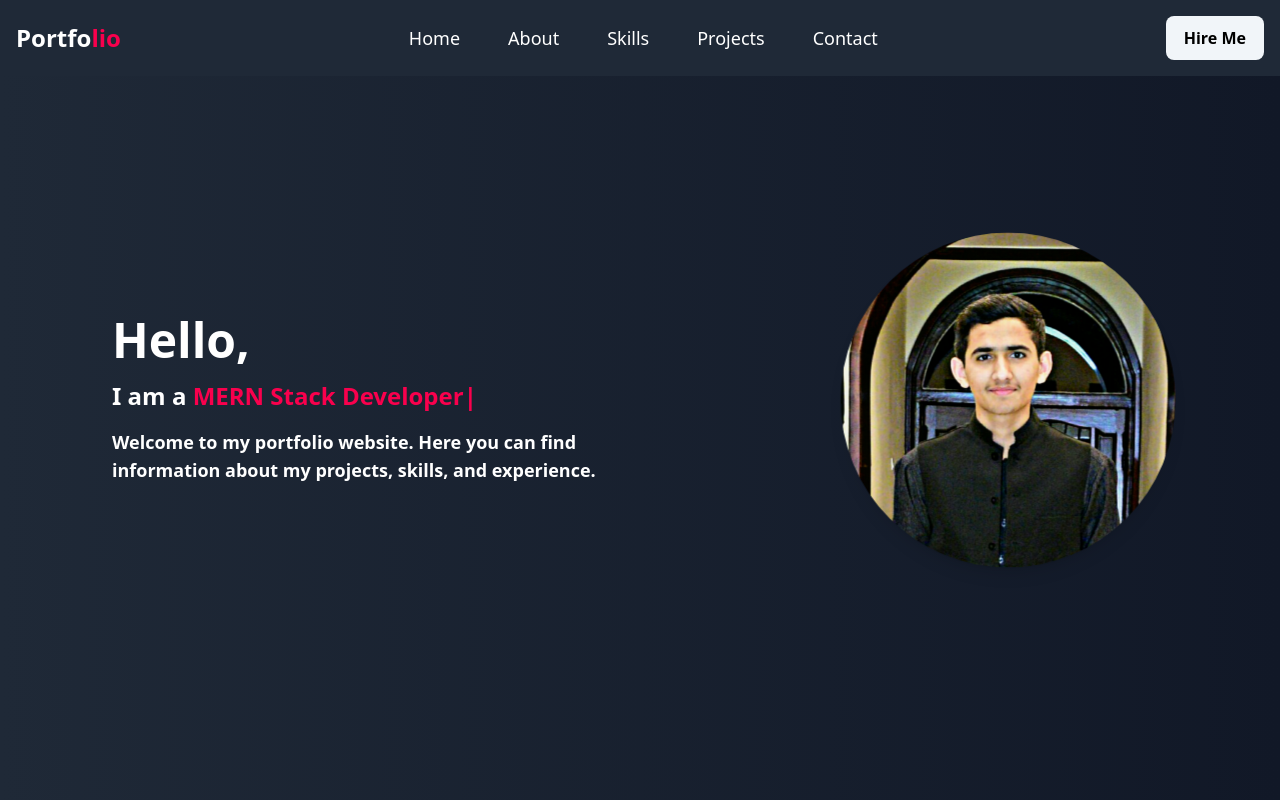
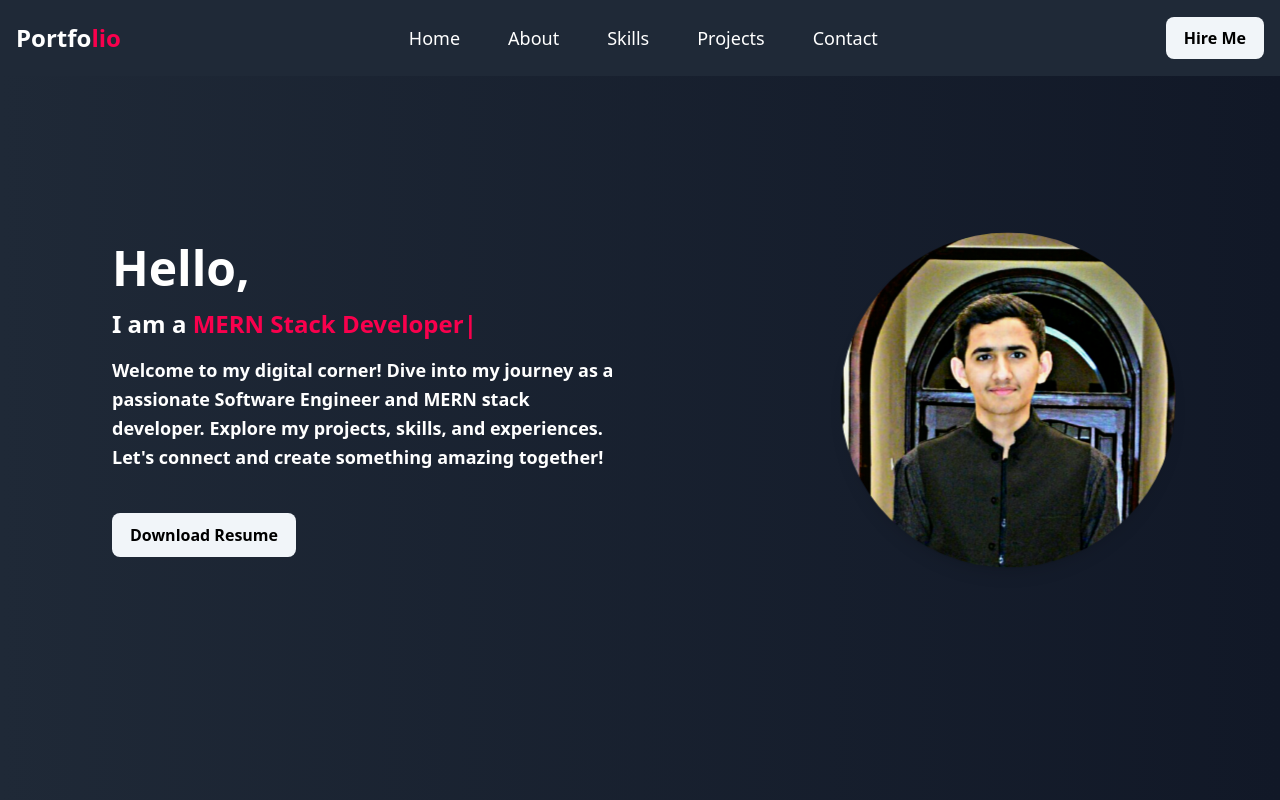
Before and after one commit to haroon8391/portfolio, a React (Create React App) app: page / in a window 1280 px wide. Shown: the top 800 px of the page. Built offline with nearby package versions, Linux system fonts and the light colour scheme.

Commit message:
update changes

```diff
--- a/src/Components/Navbar.jsx
+++ b/src/Components/Navbar.jsx
@@ -108,16 +108,22 @@ const Navbar = () => {
               </a>
             </li>
           </ul>
-          <div className="block text-center lg:hidden">
-            <button className="mt-4 bg-slate-100 text-black font-bold py-2 px-4 rounded-lg border-2 border-transparent hover:border-white hover:bg-gray-800 hover:text-white transition duration-300">
+          <div className="block text-center lg:hidden mt-6">
+            <a
+              className="bg-slate-100 text-black font-bold py-2 px-4 rounded-lg border-2 border-transparent hover:border-white hover:bg-gray-800 hover:text-white transition duration-300"
+              href="#contact"
+            >
               Hire Me
-            </button>
+            </a>
           </div>
         </div>
         <div className="hidden lg:block">
-          <button className="hireMe1 bg-slate-100 text-black font-bold py-2 px-4 rounded-lg border-2 border-transparent hover:border-white hover:bg-gray-800 hover:text-white transition duration-300">
+          <a
+            className="hireMe1 bg-slate-100 text-black font-bold py-2 px-4 rounded-lg border-2 border-transparent hover:border-white hover:bg-gray-800 hover:text-white transition duration-300"
+            href="#contact"
+          >
             Hire Me
-          </button>
+          </a>
         </div>
       </div>
     </nav>
--- a/src/Pages/Home.jsx
+++ b/src/Pages/Home.jsx
@@ -17,10 +17,21 @@ const Home = () => {
               <TypingAnimation />
             </span>
           </h2>
-          <p className="text-lg font-semibold">
-            Welcome to my portfolio website. Here you can find information about
-            my projects, skills, and experience.
+          <p className="text-lg font-semibold leading-relaxed ">
+            Welcome to my digital corner! Dive into my journey as a passionate
+            Software Engineer and MERN stack developer. Explore my projects,
+            skills, and experiences. Let's connect and create something amazing
+            together!
           </p>
+          <div className="mt-10">
+            <a
+              href="../Assets/resume.pdf"
+              download
+              className="inline-block bg-slate-100 text-black font-bold py-2 px-4 rounded-lg border-2 border-transparent hover:border-white hover:bg-gray-800 hover:text-white transition duration-300"
+            >
+              Download Resume
+            </a>
+          </div>
         </div>
         <div className="lg:w-1/2 p-4 flex justify-center lg:justify-end">
           <img
```
Also changed, not shown: 1 other file (tests, documents, lock files or other folders).
